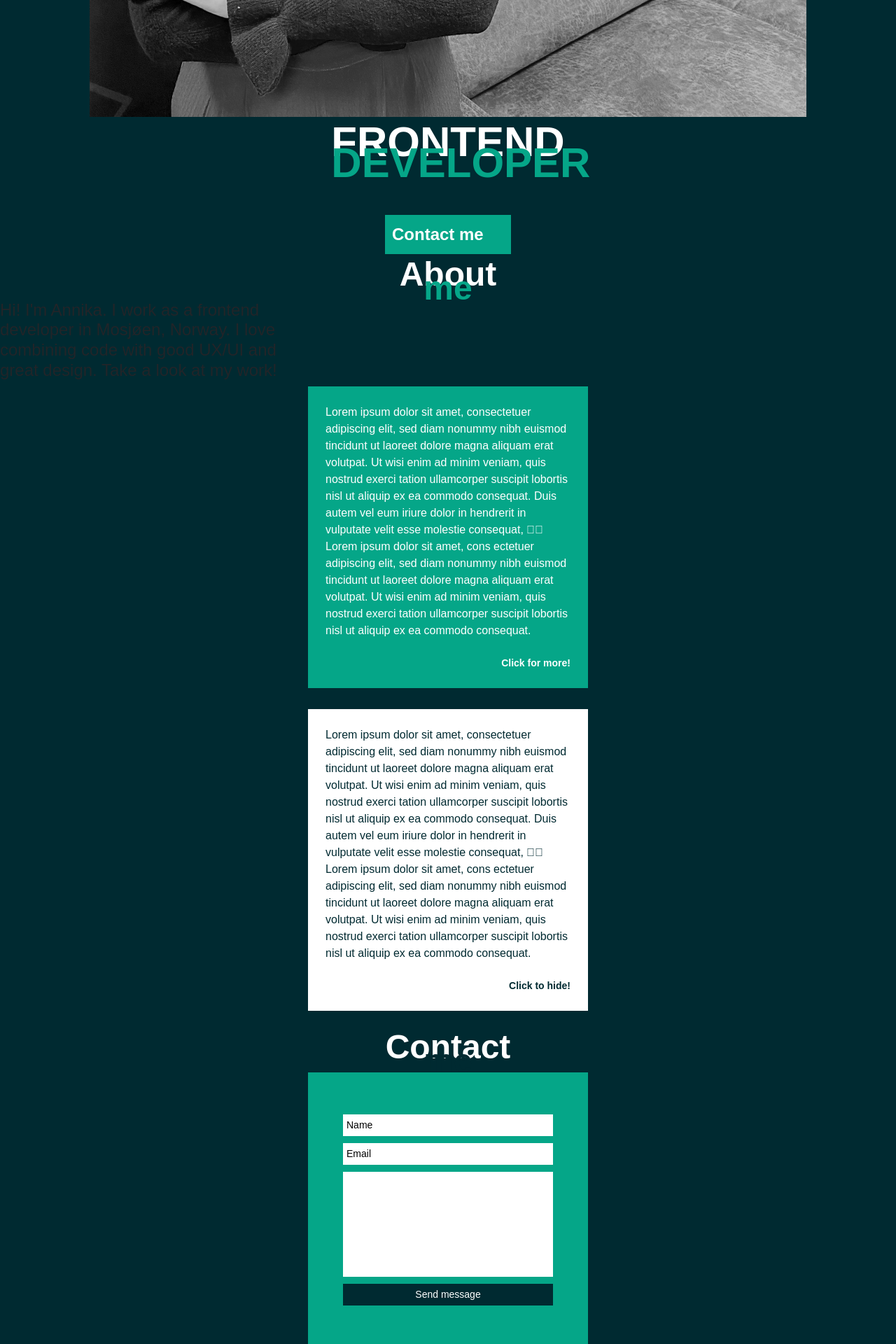
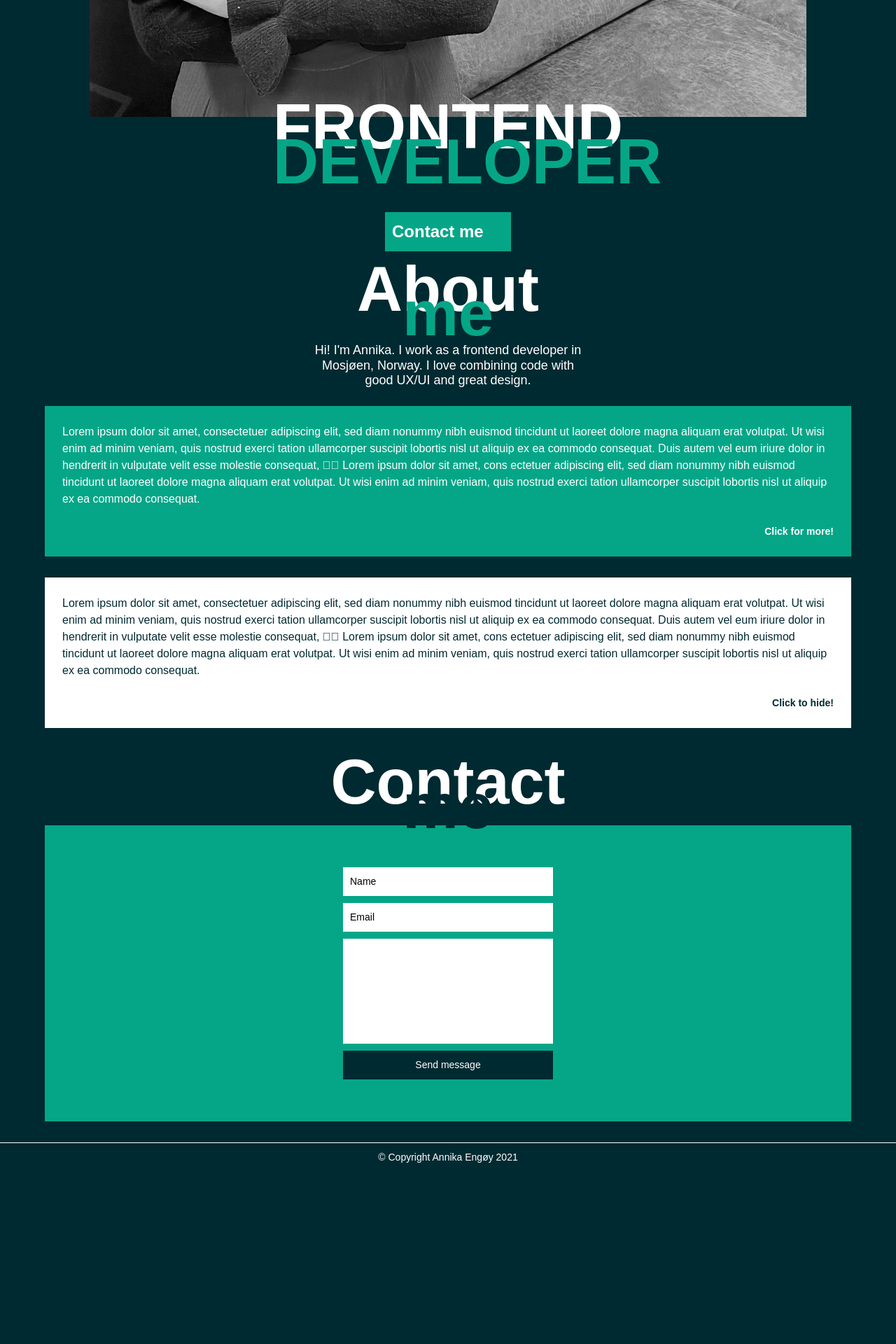
Before and after one commit to Annikaenjoy/Annika-Eng-y-Startup-Bootcamp-CA, a React (Create React App) app in the folder portfolio-app/: page / in a window 1280 px wide. Shown: the part 960-2880 px from the top of the page at 70% size. After the commit the page ends 2650 px from the top, so only its background shows below. Built offline with nearby package versions, Linux system fonts and the light colour scheme.

Commit message:
General styling and footer add

```diff
--- a/portfolio-app/src/View/Frontpage.js
+++ b/portfolio-app/src/View/Frontpage.js
@@ -3,6 +3,7 @@ import Navbar from "../components/Navbar";
 import Header from "../components/Header";
 import AboutMe from "../components/About";
 import ContactMe from "../components/Contact";
+import Footer from "../components/Footer";
 
 const Frontpage = (props) => {
   return (
@@ -11,6 +12,7 @@ const Frontpage = (props) => {
       <Header />
       <AboutMe />
       <ContactMe />
+      <Footer />
     </>
   );
 };
--- a/portfolio-app/src/components/About.js
+++ b/portfolio-app/src/components/About.js
@@ -9,8 +9,7 @@ const AboutMe = (props) => {
       </div>
       <h3 className="description_text">
         Hi! I'm Annika. I work as a frontend developer in Mosjøen, Norway. I
-        love combining code with good UX/UI and great design. Take a look at my
-        work!
+        love combining code with good UX/UI and great design.
       </h3>
       <div className="box1">
         <p>
--- /dev/null
+++ b/portfolio-app/src/components/Footer.js
@@ -0,0 +1,13 @@
+import React from "react";
+
+const Footer = (props) => {
+  return (
+    <>
+      <div>
+        <p className="footer"> &copy; Copyright Annika Engøy 2021</p>
+      </div>
+    </>
+  );
+};
+
+export default Footer;
--- a/portfolio-app/src/components/Header.js
+++ b/portfolio-app/src/components/Header.js
@@ -11,7 +11,7 @@ const Header = (props) => {
         title="Picture of me"
         alt="Picture of Annika Engøy"
       />
-      <div className="heading_container">
+      <div className="frontend_container">
         <h1 className="top_heading1">Frontend</h1>
         <h2 className="top_heading2">Developer</h2>
       </div>
--- a/portfolio-app/src/sass/partials/_about.scss
+++ b/portfolio-app/src/sass/partials/_about.scss
@@ -1,11 +1,13 @@
 .description_text {
   width: 400px;
+  text-align: center;
+  margin: 15px auto 25px;
 }
 
 .box1 {
   background-color: $color-secondary;
   color: $color-white;
-  width: 400px;
+  width: 90%;
   padding: 25px;
   margin: auto;
   margin-bottom: 30px;
@@ -14,7 +16,7 @@
 .box2 {
   background-color: $color-white;
   color: $color-primary;
-  width: 400px;
+  width: 90%;
   padding: 25px;
   margin: auto;
   margin-bottom: 23px;
--- a/portfolio-app/src/sass/partials/_contact.scss
+++ b/portfolio-app/src/sass/partials/_contact.scss
@@ -3,9 +3,8 @@
 }
 
 .contact_box {
-  top: 0;
   margin: 0 auto;
-  width: 400px;
+  width: 90%;
   background-color: $color-secondary;
   padding: 50px;
 }
@@ -15,18 +14,18 @@
   border: none;
   background-color: $color-white;
   width: 300px;
-  margin: 10px 0px;
+  margin: 10px auto;
   font-family: $font-primary;
   font-size: 14px;
-  padding: 5px;
+  padding: 10px;
 }
 #message {
   min-height: 150px;
 }
 .form-button {
   width: 300px;
-  padding: 5px;
-  margin: 10px 0px;
+  padding: 10px;
+  margin: 10px auto;
   font-family: $font-primary;
   font-size: 14px;
   text-align: center;
--- /dev/null
+++ b/portfolio-app/src/sass/partials/_footer.scss
@@ -0,0 +1,9 @@
+.footer {
+  color: $color-white;
+  font-family: $font-primary;
+  font-size: 14px;
+  border-top: solid 1px $color-white;
+  padding: 10px;
+  margin-top: 30px;
+  text-align: center;
+}
--- a/portfolio-app/src/sass/partials/_header.scss
+++ b/portfolio-app/src/sass/partials/_header.scss
@@ -1,19 +1,26 @@
 .heading_container {
   position: relative;
-  top: 0;
+  top: 0px;
   text-align: center;
   margin: 0 auto;
 }
 .top_heading1,
 .top_heading2 {
   font-size: 60px;
+  text-align: center;
   text-transform: uppercase;
+  top: 30px;
 }
 .top_heading2 {
-  top: 30px;
   font-weight: 600;
 }
 
+.frontend_container {
+  position: relative;
+  top: -40px;
+  text-align: center;
+  margin: 0 auto;
+}
 .profile_image {
   width: 80%;
   margin: auto;
@@ -26,7 +33,18 @@
   font-family: $font-primary;
   font-size: 24px;
   font-weight: 600;
-  margin-top: 60px;
+  margin-top: 20px;
   display: flex;
   align-self: center;
 }
+@media (min-width: 600px) {
+  .top_heading1,
+  .top_heading2 {
+    font-size: 90px;
+    text-transform: uppercase;
+  }
+  .top_heading2 {
+    top: 50px;
+    font-weight: 600;
+  }
+}
--- a/portfolio-app/src/sass/partials/_typography.scss
+++ b/portfolio-app/src/sass/partials/_typography.scss
@@ -6,24 +6,25 @@
 }
 h1 {
   font-family: $font-primary;
-  font-size: 48px;
+  font-size: 60px;
   color: $color-white;
   font-weight: 900;
 }
 h2 {
   font-family: $font-primary;
-  font-size: 48px;
+  font-size: 60px;
   color: $color-secondary;
   font-weight: 900;
   position: absolute;
-  top: 20px;
+  top: 25px;
   width: 100%;
   z-index: 100;
 }
 h3 {
   font-family: $font-primary;
-  font-size: 24px;
+  font-size: 18px;
   font-weight: 400;
+  color: $color-white;
 }
 a {
   color: $color-link;
@@ -36,3 +37,12 @@ p {
   font-size: 16px;
   font-weight: 400;
 }
+@media (min-width: 600px) {
+  h1 {
+    font-size: 90px;
+  }
+  h2 {
+    font-size: 90px;
+    top: 35px;
+  }
+}
--- a/portfolio-app/src/sass/styles.scss
+++ b/portfolio-app/src/sass/styles.scss
@@ -5,3 +5,4 @@
 @import "partials/header";
 @import "partials/about";
 @import "partials/contact";
+@import "partials/footer";
```
